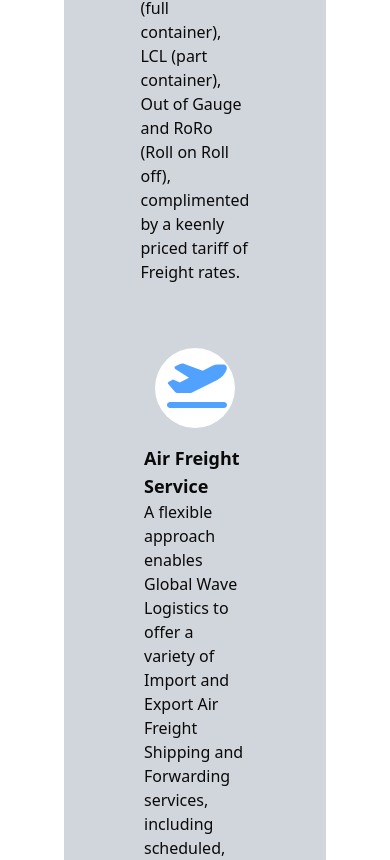
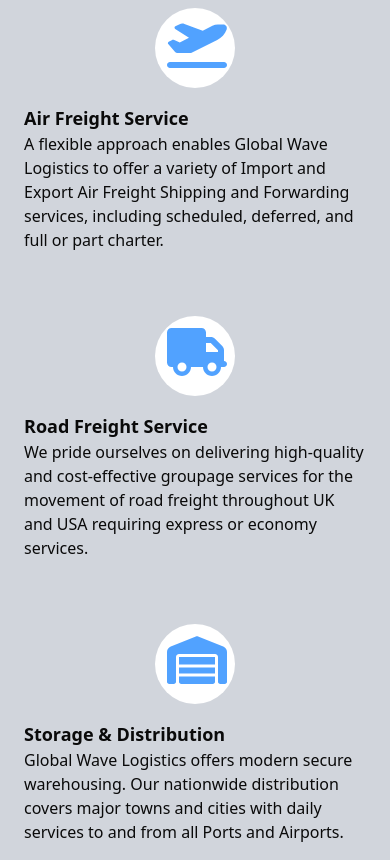
Before and after one commit to ike-nanino/global, a Next.js app: page / in a window 390 px wide. Shown: the part 2048-2908 px from the top of the page. Built offline with nearby package versions, Linux system fonts and the light colour scheme.

Commit message:
Update layout and spacing for Icons, TypesOfServices, and WhyGlobalWave components; enhance responsiveness and styling

```diff
--- a/app/page.tsx
+++ b/app/page.tsx
@@ -12,7 +12,7 @@
 
       <Experienced />
 
-      <div className='relative mb-[1800px] lg:mb-[600px]'>
+      <div className='relative sm:mb-[1800px] lg:mb-[600px]'>
         <OurServices />
         <div className='absolute inset-0 top-[500px] z-30'>
         <TypesOfServices />
--- a/components/Icons.tsx
+++ b/components/Icons.tsx
@@ -9,7 +9,7 @@
 
     <div className='py-16'>
 
-      <div className='text-center mb-10 px-16'>
+      <div className='text-center mb-10 px-6 lg:px-16'>
 
         <h1 className='text-7xl font-bold font-rajdhani mb-4'>Why Choose Global Wave Logistics</h1>
         <p className='text-lg font-poppins'>As your logistics partner, we will take the time to understand your requirements, pain points and goals, allowing us to deliver a tailored solution that relieves the hassle of logistics and allows you to focus on the things that matter most to your business. </p>
@@ -18,7 +18,7 @@
           Thanks to our team’s wide-ranging logistics expertise and long-term relationships with global shipping lines, airlines and equipment specialists, we have the ability and expertise to move anything from a single pallet or container, through to chartering an entire vessel.</p>
       </div>
 
-      <div className="grid grid-cols-1 lg:grid-cols-3 px-20">
+      <div className="grid grid-cols-1 lg:grid-cols-3 lg:px-20 px-6">
         <div className='p-10 text-center border hover:shadow-xl shadow-md bg-white'>
           <FontAwesomeIcon icon={faClock} className='text-6xl mb-8 text-blue-400' />
           <h4 className='text-xl font-bold'>Speedy Delivery</h4>
--- a/components/TypesOfServices.tsx
+++ b/components/TypesOfServices.tsx
@@ -6,7 +6,7 @@
 
 function TypesOfServices() {
   return (
-    <div className='mx-16 px-20 lg:px-32 py-10 bg-gray-300'>
+    <div className='lg:mx-16 px-6 lg:px-32 py-10 bg-gray-300'>
 
         <div className='grid grid-cols-1 lg:grid-cols-2 gap-16'>
             <div className='flex flex-col lg:flex-row items-center lg:items-start gap-4'>
--- a/components/WhyGlobalWave.tsx
+++ b/components/WhyGlobalWave.tsx
@@ -7,12 +7,12 @@
         >
 
 
-            <div className='mt-38 pl-26'>
+            <div className='lg:mt-38 lg:pl-26'>
 
 
-                <h1 className='text-4xl  text-left mb-4 font-bold  text-white '>Whatever Your Freight Forwarding And Customs Clearance Needs, You’ve Come To The Right Place!</h1>
+                <h1 className='text-2xl lg:text-4xl  text-left mb-4 font-bold  text-white '>Whatever Your Freight Forwarding And Customs Clearance Needs, You’ve Come To The Right Place!</h1>
 
-                <h4 className='text-2xl  text-left mb-4 font-medium text-white '>
+                <h4 className='text-2xl text-left mb-4 font-medium text-white '>
 An opportunity to accelerate growth with a streamlined fulfilment solution. Creating powerful partnerships with our clients and helping build lifelong relationships.</h4>
 
                 <p className='font-rajdhani rounded-md font-bold text-sm p-3 text-black bg-white hover:bg-blue-400 text-center max-w-40'>CONTACT US</p>
```
